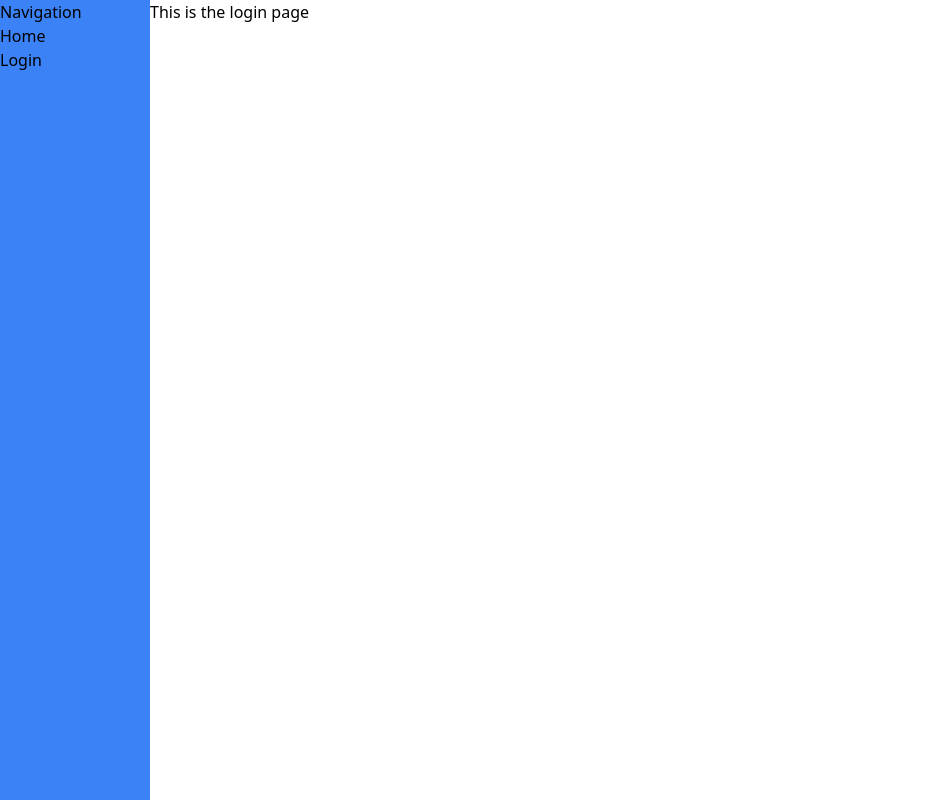
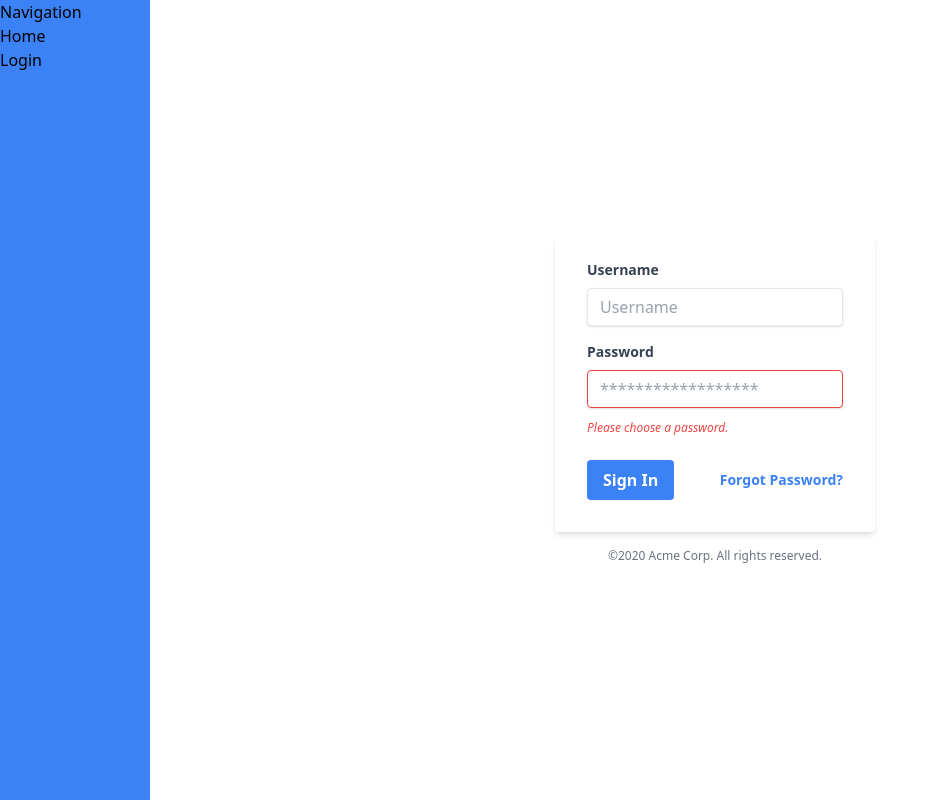
Before and after one commit to MyPropertyPal/my-property-pal-web, a Next.js app: page /Login in a window 1280 px wide. Shown: the whole page, without its empty margins (0-933 px from the left). Built offline with nearby package versions, Linux system fonts and the light colour scheme.

Commit message:
working on adding login functionality.  Firebase set up in files and firestore

```diff
--- a/app/Login/page.js
+++ b/app/Login/page.js
@@ -1,7 +1,36 @@
 import React from "react";
-
+import { getAuth, createUserWithEmailAndPassword } from "firebase/auth";
 function Login() {
-  return <p>This is the login page</p>;
+  return (
+    <div class="w-full max-w-xs m-auto">
+  <form class="bg-white shadow-md rounded px-8 pt-6 pb-8 mb-4">
+    <div class="mb-4">
+      <label class="block text-gray-700 text-sm font-bold mb-2" for="username">
+        Username
+      </label>
+      <input class="shadow appearance-none border rounded w-full py-2 px-3 text-gray-700 leading-tight focus:outline-none focus:shadow-outline" id="username" type="text" placeholder="Username"/>
+    </div>
+    <div class="mb-6">
+      <label class="block text-gray-700 text-sm font-bold mb-2" for="password">
+        Password
+      </label>
+      <input class="shadow appearance-none border border-red-500 rounded w-full py-2 px-3 text-gray-700 mb-3 leading-tight focus:outline-none focus:shadow-outline" id="password" type="password" placeholder="******************"/>
+      <p class="text-red-500 text-xs italic">Please choose a password.</p>
+    </div>
+    <div class="flex items-center justify-between">
+      <button class="bg-blue-500 hover:bg-blue-700 text-white font-bold py-2 px-4 rounded focus:outline-none focus:shadow-outline" type="button">
+        Sign In
+      </button>
+      <a class="inline-block align-baseline font-bold text-sm text-blue-500 hover:text-blue-800" href="#">
+        Forgot Password?
+      </a>
+    </div>
+  </form>
+  <p class="text-center text-gray-500 text-xs">
+    &copy;2020 Acme Corp. All rights reserved.
+  </p>
+</div>
+  )
 }
 
 export default Login;
--- a/app/layout.js
+++ b/app/layout.js
@@ -8,7 +8,7 @@
 export default function RootLayout({ children }) {
   return (
     <html lang="en">
-      <body className="flex h-screen  ">
+      <body className="flex h-screen">
         <Header />
         {children}
       </body>
--- a/app/page.js
+++ b/app/page.js
@@ -3,7 +3,7 @@
 export default function Home() {
   return (
     <main>
-      <p className="text-red-500 h-screen  overflow-auto">This is my app </p>
+      <p className="text-red-500 h-screen  overflow-auto ">This is my app </p>
     </main>
   );
 }
--- a/package.json
+++ b/package.json
@@ -11,6 +11,7 @@
   "dependencies": {
     "eslint": "8.36.0",
     "eslint-config-next": "13.2.4",
+    "firebase": "^9.18.0",
     "next": "13.2.4",
     "react": "18.2.0",
     "react-dom": "18.2.0"
```
Also changed, not shown: firebase.js (added, +21 -0 lines), 2 other files (tests, documents, lock files or other folders).
